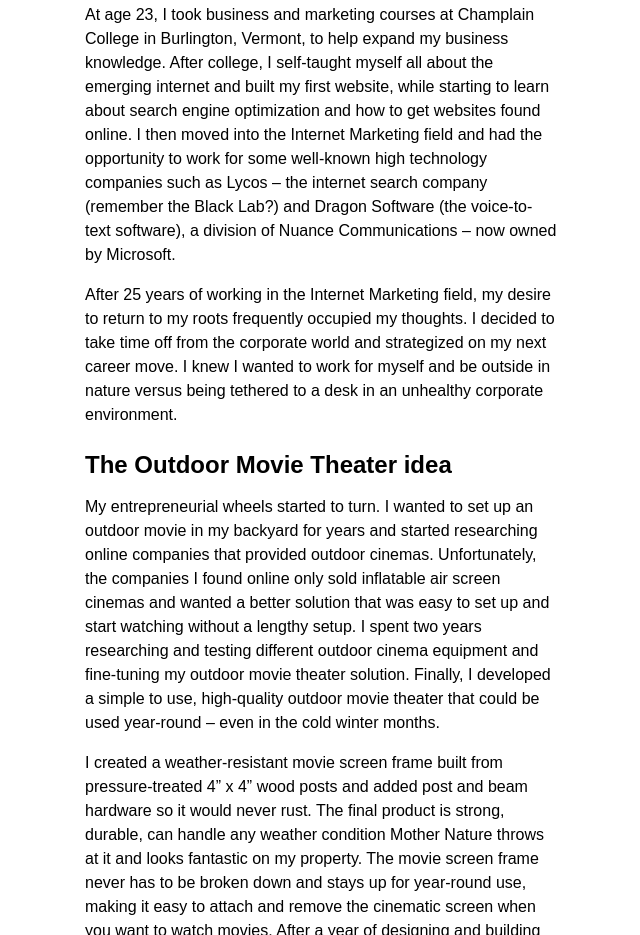
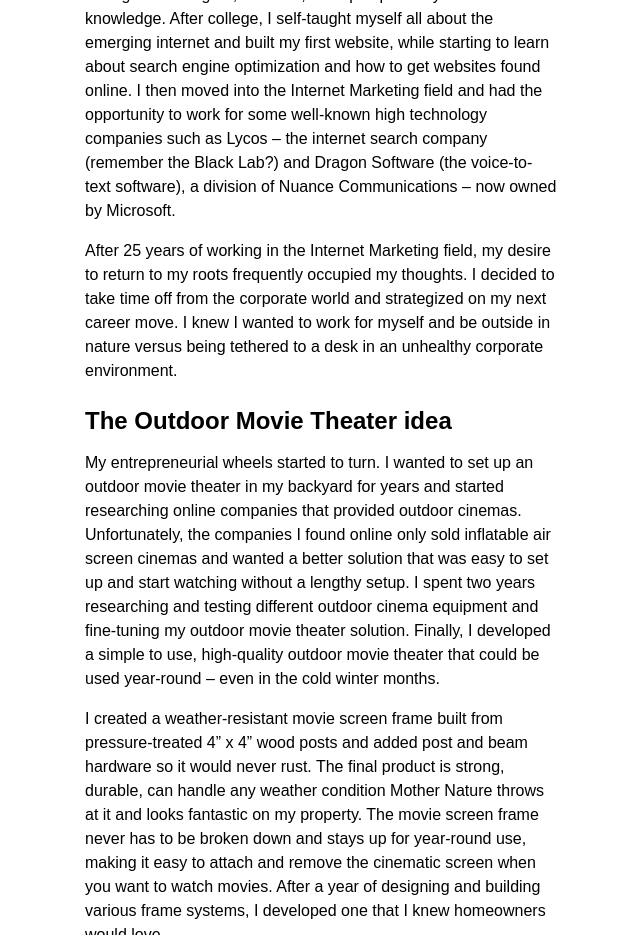
Before and after one commit to toddpmorton2020/wireless-new, a Gatsby site: page /about in a window 1280 px wide. Shown: the part 1750-2685 px from the top of the page, without its empty margins (323-963 px from the left). Built offline with nearby package versions, Linux system fonts and the light colour scheme; Gatsby itself is replaced by a stand-in of ours.

Commit message:
app updated

```diff
--- a/src/pages/about.js
+++ b/src/pages/about.js
@@ -53,7 +53,6 @@ function About() {
             Welcome! Thank you for stopping by – I appreciate your interest in
             learning more about me and my Wireless Outdoor Cinema business.
           </p>
-          <p className="xl:text-2xl heading-outdoor-2 font-bold mb-2 xl:ml-2">Growing up</p>
           <p className="mb-4 xl:ml-2">
             I’m originally from Vermont, and growing up; I split my time between
             Vermont and Maine. My childhood memories are filled with
@@ -144,7 +143,7 @@ function About() {
           </h2>
           <p className="mb-4">
             My entrepreneurial wheels started to turn. I wanted to set up an
-            outdoor movie in my backyard for years and started researching
+            outdoor movie theater in my backyard for years and started researching
             online companies that provided outdoor cinemas. Unfortunately, the
             companies I found online only sold inflatable air screen cinemas and
             wanted a better solution that was easy to set up and start watching
```
